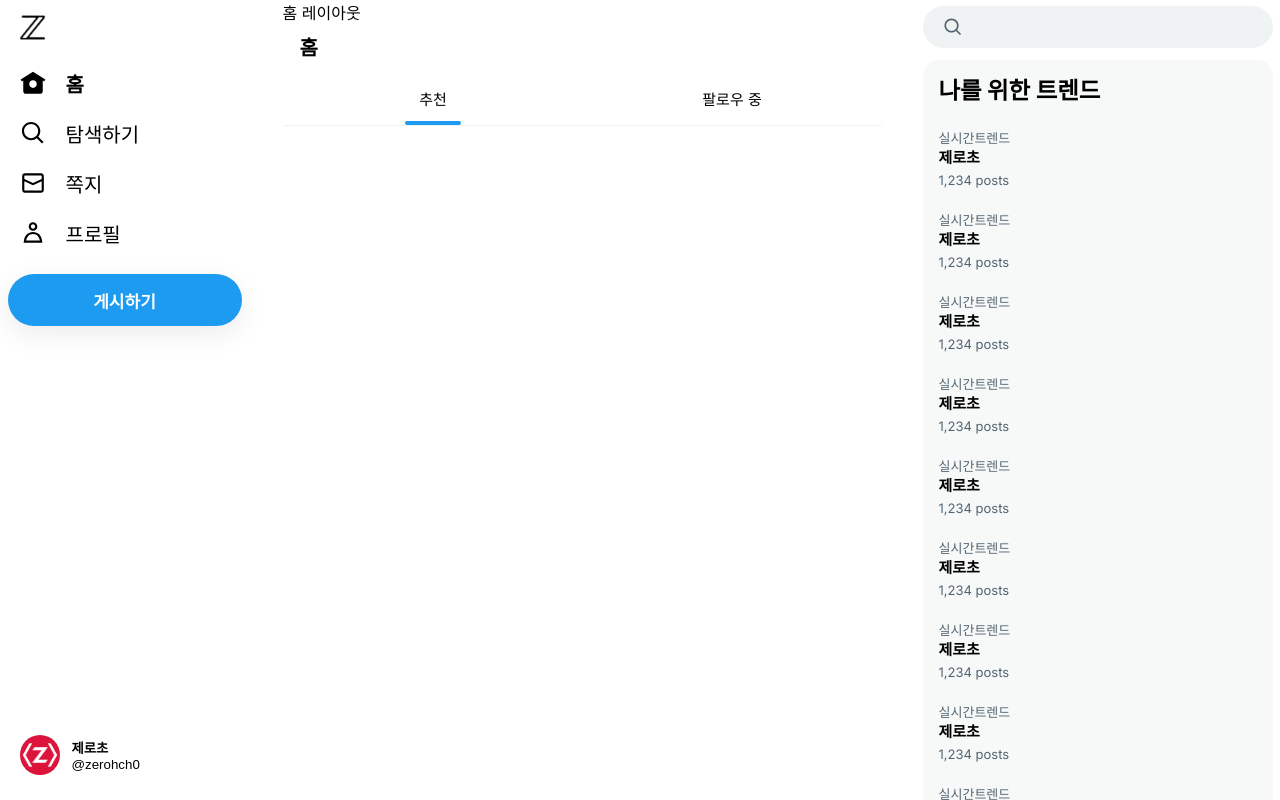
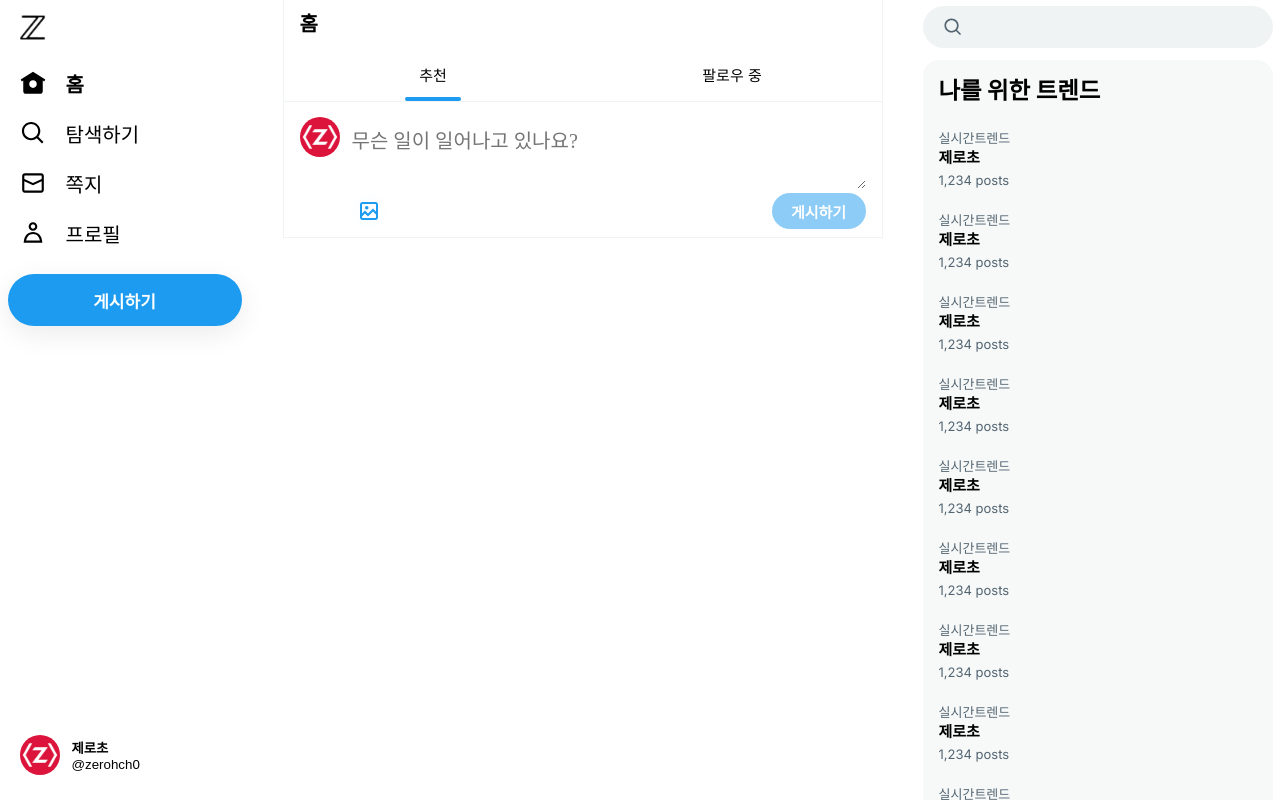
Before and after one commit to sungjaechoi/X_com, a Next.js app: page /home in a window 1280 px wide. Built offline with nearby package versions, Linux system fonts and the light colour scheme.

Commit message:
main home PostForm UI

```diff
--- /dev/null
+++ b/src/app/(afterLogin)/_component/Post.tsx
@@ -0,0 +1,3 @@
+export default function PostForm() {
+
+}
--- /dev/null
+++ b/src/app/(afterLogin)/home/_component/PostForm.tsx
@@ -0,0 +1,57 @@
+"use client"
+
+import {ChangeEventHandler, FormEventHandler, useRef, useState} from "react";
+//ChangeEventHandler, FormEventHandler 리엑트와 타입스크립트를 함께 사용할떄 이벤트 헨들러 함수에 정확한 이벤트 타입을 지정
+import style from './postForm.module.css';
+
+export default function PostForm() {
+  // useRef가 사용되곳이 input 이기 때문에 제네릭 <HTMLInputElement>을 해준다.
+  const imageRef = useRef<HTMLInputElement>(null);
+  const [content, setContent] = useState('');
+  const me = { // 더미 데이터
+    id: 'zerohch0',
+    image: '/5Udwvqim.jpg'
+  };
+  //onChange 이벤트 헨들러 사용시 타입을 ChangeEventHandler로 선언
+  // textarea에서 사용 되기 때문에 제네릭 <HTMLTextAreaElement>을 해준다.
+  const onChange: ChangeEventHandler<HTMLTextAreaElement> = (e) => {
+    setContent(e.target.value);
+  }
+
+  const onSubmit: FormEventHandler = (e) => {
+    e.preventDefault();
+  }
+
+  const onClickButton = () => {
+    imageRef.current?.click();
+  }
+
+  return (
+    <form className={style.postForm} onSubmit={onSubmit}>
+      <div className={style.postUserSection}>
+        <div className={style.postUserImage}>
+          <img src={me.image} alt={me.id} />
+        </div>
+      </div>
+      <div className={style.postInputSection}>
+        <textarea value={content} onChange={onChange} placeholder="무슨 일이 일어나고 있나요?"/>
+        <div className={style.postButtonSection}>
+          <div className={style.footerButtons}>
+            <div className={style.footerButtonLeft}>
+              <input type="file" name="imageFiles" multiple hidden ref={imageRef} />
+              <button className={style.uploadButton} type="button" onClick={onClickButton}>
+                <svg width={24} viewBox="0 0 24 24" aria-hidden="true">
+                  <g>
+                    <path
+                      d="M3 5.5C3 4.119 4.119 3 5.5 3h13C19.881 3 21 4.119 21 5.5v13c0 1.381-1.119 2.5-2.5 2.5h-13C4.119 21 3 19.881 3 18.5v-13zM5.5 5c-.276 0-.5.224-.5.5v9.086l3-3 3 3 5-5 3 3V5.5c0-.276-.224-.5-.5-.5h-13zM19 15.414l-3-3-5 5-3-3-3 3V18.5c0 .276.224.5.5.5h13c.276 0 .5-.224.5-.5v-3.086zM9.75 7C8.784 7 8 7.784 8 8.75s.784 1.75 1.75 1.75 1.75-.784 1.75-1.75S10.716 7 9.75 7z"></path>
+                  </g>
+                </svg>
+              </button>
+            </div>
+            <button className={style.actionButton} disabled={!content}>게시하기</button>
+          </div>
+        </div>
+      </div>
+    </form>
+  )
+}
--- /dev/null
+++ b/src/app/(afterLogin)/home/_component/postForm.module.css
@@ -0,0 +1,85 @@
+.postUserSection {
+  margin-right: 12px;
+  width: 40px;
+}
+
+.postUserImage {
+  width: 40px;
+  height: 40px;
+  border-radius: 20px;
+}
+
+.postUserImage img {
+  width: 40px;
+  height: 40px;
+  border-radius: 20px;
+}
+
+.postForm {
+  margin-top: 101px;
+  display: flex;
+  padding: 16px 16px 8px;
+  border-color: rgb(239, 243, 244);
+  border-bottom-width: 1px;
+  border-bottom-style: solid;
+}
+.postInputSection {
+  flex: 1;
+}
+.postButtonSection {
+  width: 100%;
+}
+.postForm textarea {
+  width: 100%;
+  border: none;
+  padding: 12px 0;
+  font-size: 20px;
+  line-height: 24px;
+  outline: none;
+}
+.postForm textarea::placeholder {
+  font-family: Malgun Gothic;
+}
+.footerButtons {
+  display: flex;
+  flex-direction: row;
+  align-items: center;
+}
+.footerButtonLeft {
+  flex: 1;
+}
+.uploadButton {
+  width: 34px;
+  height: 34px;
+  border: none;
+  cursor: pointer;
+  border-radius: 17px;
+  transition-duration: 0.2s;
+  transition-property: background-color;
+  background-color: rgb(29, 155, 240, 0.01);
+  display: flex;
+  align-items: center;
+  justify-content: center;
+}
+.uploadButton:hover {
+  background-color: rgb(29, 155, 240, 0.1);
+}
+.uploadButton svg {
+  fill: rgb(29, 155, 240);
+}
+.actionButton:disabled {
+  opacity: 0.5;
+}
+.actionButton {
+  width: 94px;
+  height: 36px;
+  border: none;
+  color: rgb(255, 255, 255);
+  font-weight: 700;
+  font-size: 15px;
+  border-radius: 18px;
+  background-color: rgb(29, 155, 240);
+}
+.actionButton:hover {
+  background-color: rgb(26, 140, 216);
+}
--- a/src/app/(afterLogin)/home/layout.tsx
+++ /dev/null
@@ -1,10 +0,0 @@
-import {ReactNode} from "react";
-
-export default async function HomeLayout({children}: { children: ReactNode }) {
-  return (
-    <div>
-      홈 레이아웃
-      {children}
-    </div>
-  );
-}
--- a/src/app/(afterLogin)/home/page.tsx
+++ b/src/app/(afterLogin)/home/page.tsx
@@ -8,8 +8,8 @@ export default function Home() {
     <main className={style.main}>
       <TabProvider>
         <Tab/>
-        {/* <PostForm />
-        <Post/>
+        <PostForm />
+        {/* <Post/>
         <Post/>
         <Post/>
         <Post/>
```
Also changed, not shown: src/app/(afterLogin)/_component/post.module.css (added).
